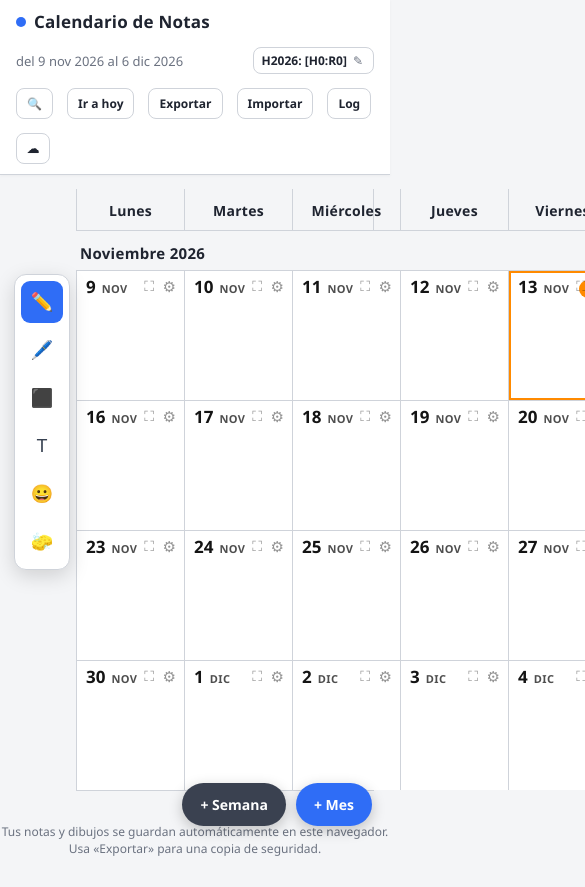
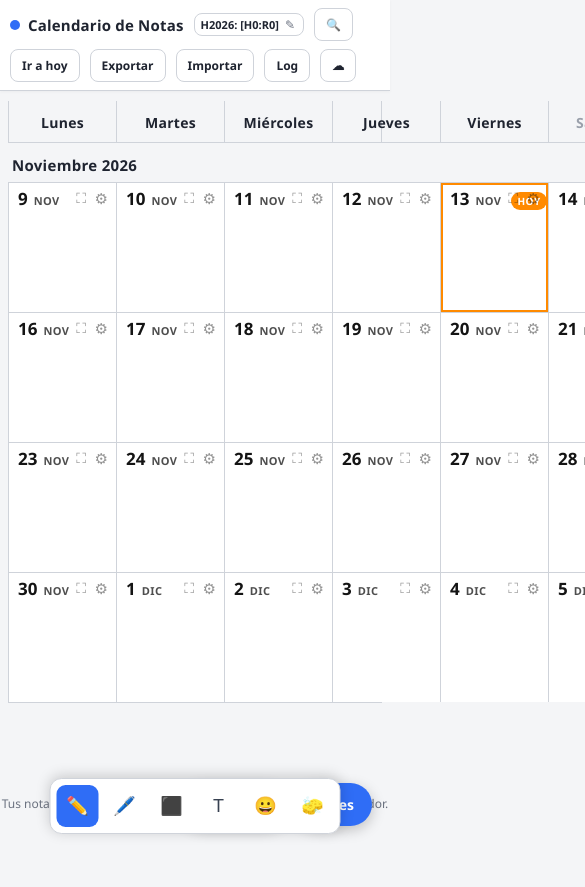
Before and after one commit to westmeteo/calendario-notas, a plain HTML site: page index.html in a window 390 px wide. Shown: the top 887 px of the page, 585 px wide, since content can reach past the window. After the commit the page ends 859 px from the top, so only its background shows below. Drawn offline with Linux system fonts and the light colour scheme.

Commit message:
Responsive: cabecera compacta y barra de herramientas inferior en movil/tablet

```diff
--- a/index.html
+++ b/index.html
@@ -335,6 +335,19 @@
     .cols{ grid-template-columns: repeat(7, minmax(108px,1fr)); }
     .day{ min-height:130px; }
     .weekbar div{ font-size:14px; }
+  }
+  @media (max-width: 840px){
+    header{ padding:8px 10px; gap:8px 10px; }
+    header h1{ font-size:15px; }
+    .range{ display:none; }
+    .spacer{ display:none; }
+    .counter-box{ font-size:11px; padding:3px 6px; }
+    .btn.small{ padding:7px 11px; }
+    main{ position:relative; padding:10px 8px 74px 8px; }
+    .weekbar{ position:static; }
+    .tools{ left:50%; right:auto; top:auto; bottom:10px; transform:translateX(-50%); flex-direction:row; gap:5px; padding:6px; box-shadow:0 -2px 14px rgba(0,0,0,.18); }
+    .tools button{ width:42px; height:42px; font-size:18px; }
+    .tool-panel{ left:50%; right:auto; top:auto; bottom:64px; transform:translateX(-50%); width:min(92vw,260px); }
   }
 </style>
 </head>
```
